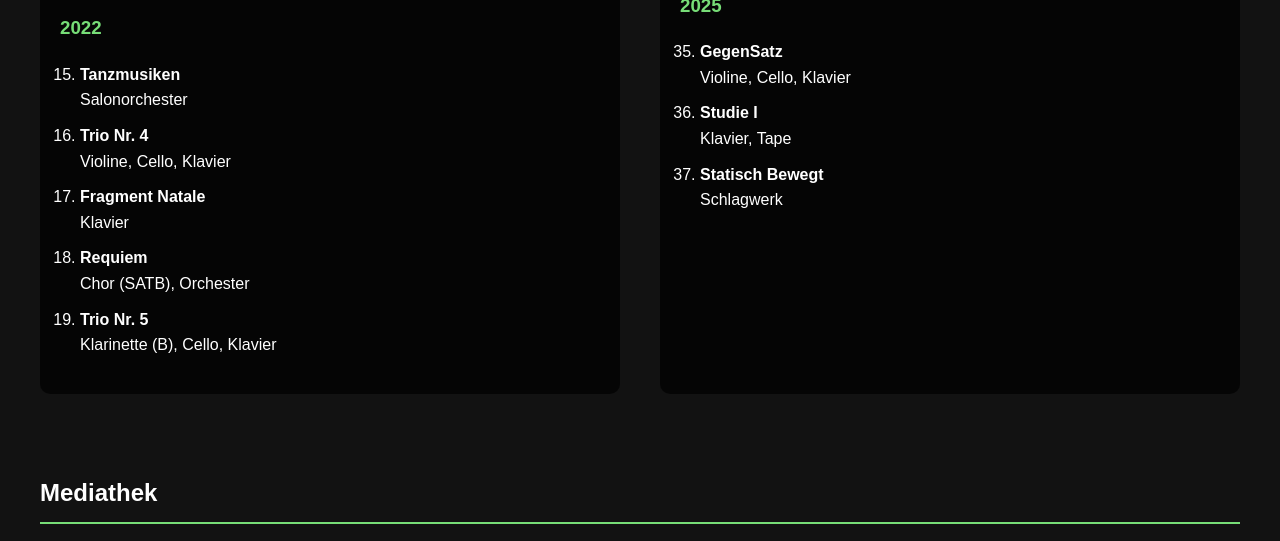
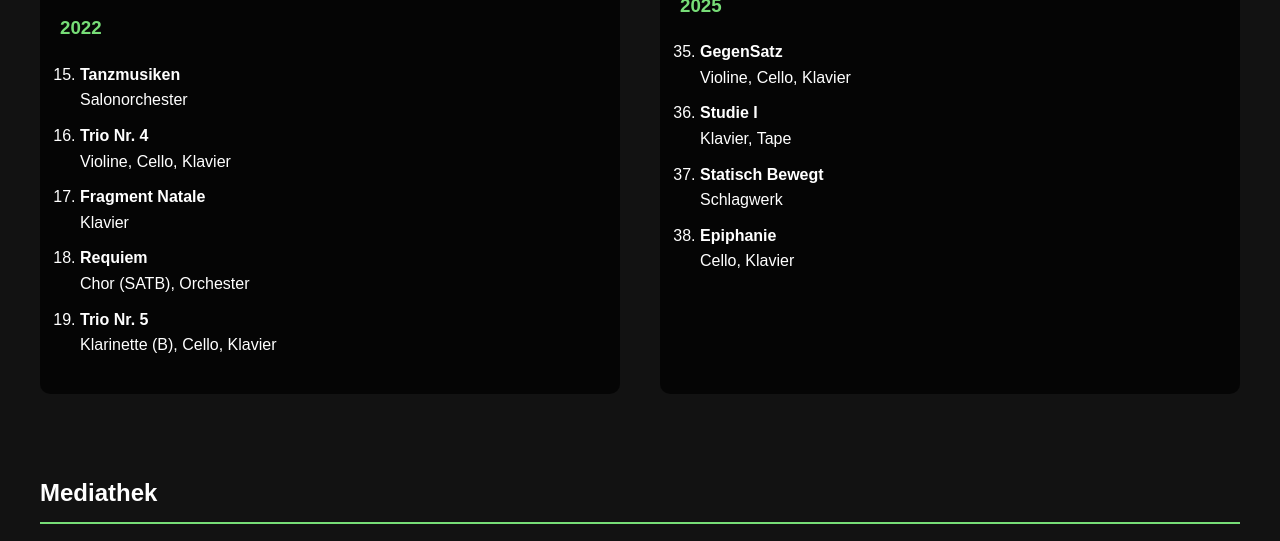
Before and after one commit to chezmirak/karim-zech.com, a plain HTML site: page index.html in a window 1280 px wide. Shown: the part 2194-2735 px from the top of the page. Drawn offline with Linux system fonts and the light colour scheme; a web font is replaced by a local one.

Commit message:
Update index.html

```diff
--- a/index.html
+++ b/index.html
@@ -121,6 +121,7 @@
                     <li><strong>GegenSatz</strong><br>Violine, Cello, Klavier</li>
                     <li><strong>Studie I</strong><br>Klavier, Tape</li>
                     <li><strong>Statisch Bewegt</strong><br>Schlagwerk</li>
+                    <li><strong>Epiphanie</strong><br>Cello, Klavier</li>
                 </ol>
             </div>
         </div>
```
